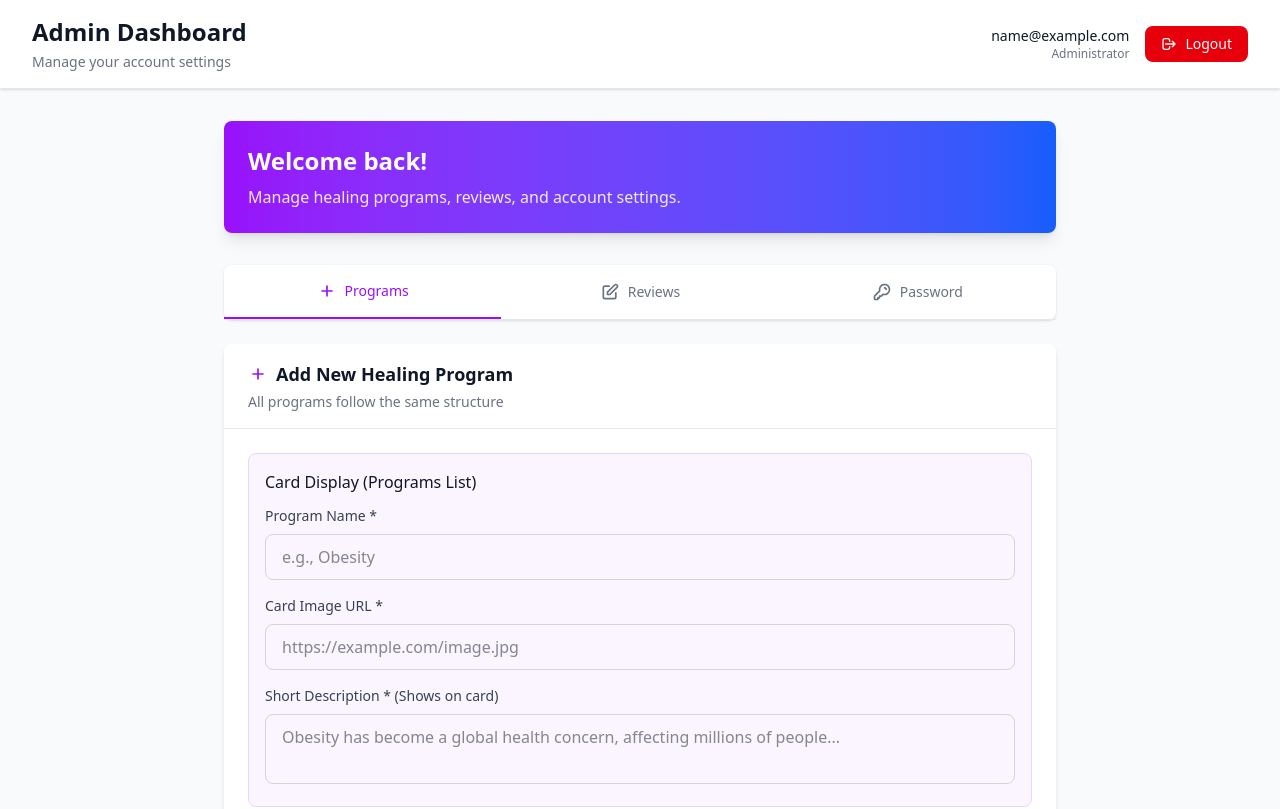
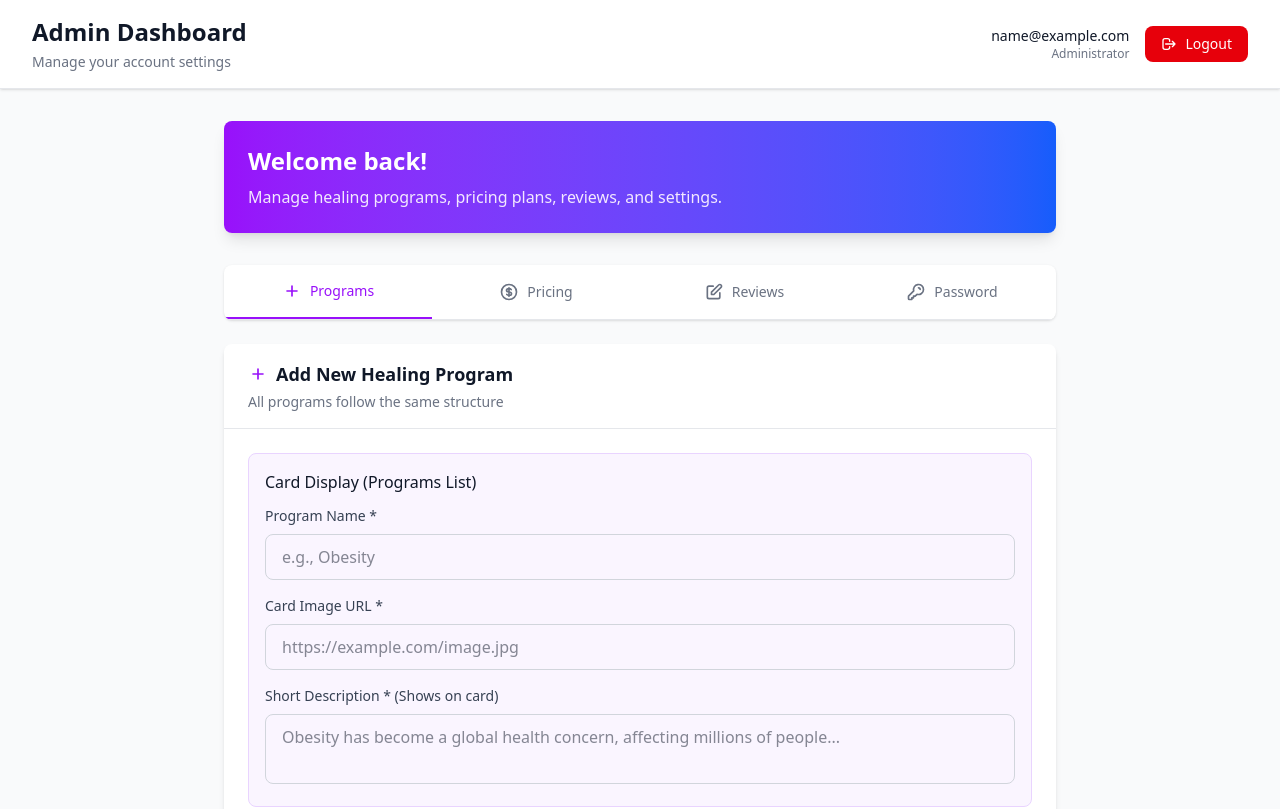
Before and after one commit to Plantbased-ORG/plantbasedadmin, a Next.js app: page /dashboard in a window 1280 px wide. Shown: the top 809 px of the page. Built offline with nearby package versions, Linux system fonts and the light colour scheme; sample sign-in values are in the browser's storage.

Commit message:
updated dashboard

```diff
--- a/src/app/dashboard/page.tsx
+++ b/src/app/dashboard/page.tsx
@@ -6,10 +6,11 @@ import DashboardHeader from '@/components/DashboardHeader';
 import ChangePasswordForm from '@/components/ChangePasswordForm';
 import AddReviewForm from '@/components/AddReviewForm';
 import AddProductForm from '@/components/AddProductForm';
+import AddPricingPlanForm from '@/components/AddPricingPlanForm';
 
 export default function DashboardPage() {
   const [userEmail, setUserEmail] = useState('');
-  const [activeTab, setActiveTab] = useState<'programs' | 'reviews' | 'password'>('programs');
+  const [activeTab, setActiveTab] = useState<'programs' | 'pricing' | 'reviews' | 'password'>('programs');
   const router = useRouter();
 
   useEffect(() => {
@@ -37,15 +38,15 @@ export default function DashboardPage() {
       <main className="max-w-4xl mx-auto px-4 sm:px-6 lg:px-8 py-8">
         <div className="bg-gradient-to-r from-purple-600 to-blue-600 rounded-lg shadow-lg p-6 mb-8 text-white">
           <h2 className="text-2xl font-bold mb-2">Welcome back!</h2>
-          <p className="text-purple-100">Manage healing programs, reviews, and account settings.</p>
+          <p className="text-purple-100">Manage healing programs, pricing plans, reviews, and settings.</p>
         </div>
 
         {/* Tab Navigation */}
-        <div className="bg-white rounded-lg shadow-sm mb-6">
-          <div className="flex border-b border-gray-200">
+        <div className="bg-white rounded-lg shadow-sm mb-6 overflow-x-auto">
+          <div className="flex border-b border-gray-200 min-w-max">
             <button
               onClick={() => setActiveTab('programs')}
-              className={`flex-1 px-6 py-4 text-sm font-medium transition ${
+              className={`flex-1 px-6 py-4 text-sm font-medium transition whitespace-nowrap ${
                 activeTab === 'programs'
                   ? 'border-b-2 border-purple-600 text-purple-600'
                   : 'text-gray-500 hover:text-gray-700'
@@ -59,8 +60,23 @@ export default function DashboardPage() {
               </span>
             </button>
             <button
+              onClick={() => setActiveTab('pricing')}
+              className={`flex-1 px-6 py-4 text-sm font-medium transition whitespace-nowrap ${
+                activeTab === 'pricing'
+                  ? 'border-b-2 border-purple-600 text-purple-600'
+                  : 'text-gray-500 hover:text-gray-700'
+              }`}
+            >
+              <span className="flex items-center justify-center gap-2">
+                <svg className="w-5 h-5" fill="none" stroke="currentColor" viewBox="0 0 24 24">
+                  <path strokeLinecap="round" strokeLinejoin="round" strokeWidth={2} d="M12 8c-1.657 0-3 .895-3 2s1.343 2 3 2 3 .895 3 2-1.343 2-3 2m0-8c1.11 0 2.08.402 2.599 1M12 8V7m0 1v8m0 0v1m0-1c-1.11 0-2.08-.402-2.599-1M21 12a9 9 0 11-18 0 9 9 0 0118 0z" />
+                </svg>
+                Pricing
+              </span>
+            </button>
+            <button
               onClick={() => setActiveTab('reviews')}
-              className={`flex-1 px-6 py-4 text-sm font-medium transition ${
+              className={`flex-1 px-6 py-4 text-sm font-medium transition whitespace-nowrap ${
                 activeTab === 'reviews'
                   ? 'border-b-2 border-purple-600 text-purple-600'
                   : 'text-gray-500 hover:text-gray-700'
@@ -75,7 +91,7 @@ export default function DashboardPage() {
             </button>
             <button
               onClick={() => setActiveTab('password')}
-              className={`flex-1 px-6 py-4 text-sm font-medium transition ${
+              className={`flex-1 px-6 py-4 text-sm font-medium transition whitespace-nowrap ${
                 activeTab === 'password'
                   ? 'border-b-2 border-purple-600 text-purple-600'
                   : 'text-gray-500 hover:text-gray-700'
@@ -93,6 +109,7 @@ export default function DashboardPage() {
 
         {/* Tab Content */}
         {activeTab === 'programs' && <AddProductForm />}
+        {activeTab === 'pricing' && <AddPricingPlanForm />}
         {activeTab === 'reviews' && <AddReviewForm />}
         {activeTab === 'password' && <ChangePasswordForm />}
 
```
